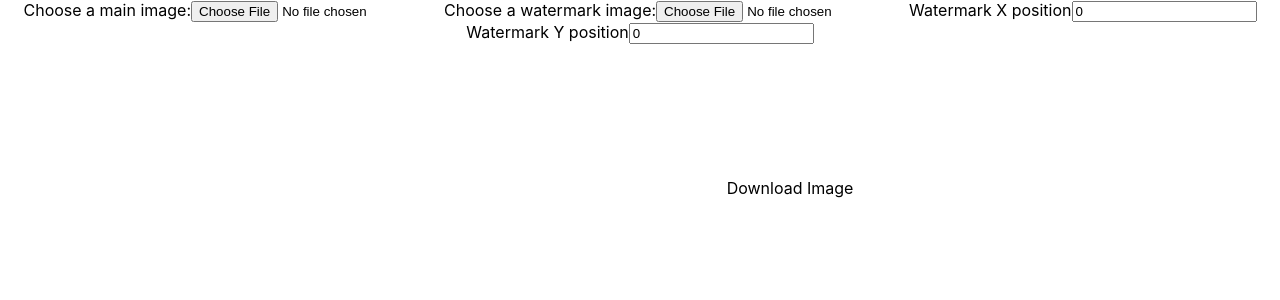
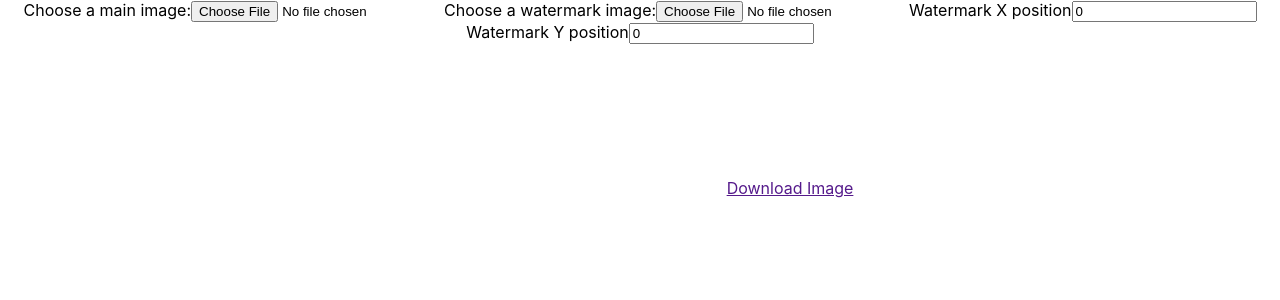
Before and after one commit to MatanAvneri/watermarker, a React (Create React App) app: page / in a window 1280 px wide. Shown: the top 300 px of the page. Built offline with nearby package versions, Linux system fonts and the light colour scheme.

Commit message:
fix image download

```diff
--- a/src/Canvas.tsx
+++ b/src/Canvas.tsx
@@ -1,4 +1,4 @@
-import React, { HTMLAttributes, useRef, useEffect } from 'react'
+import React, { HTMLAttributes, useRef, useEffect, useState } from 'react'
 
 
 interface CanvasProps extends HTMLAttributes<HTMLCanvasElement> {
@@ -10,7 +10,7 @@ interface CanvasProps extends HTMLAttributes<HTMLCanvasElement> {
 
 const Canvas = ({ imageSrc, watermarkSrc, watermarkX = 0, watermarkY = 0, ...props }: CanvasProps) => {
   const canvasRef = useRef<HTMLCanvasElement>(null)
-  const imageLink = canvasRef.current?.toDataURL('image/png')
+  const [canvasImageLink, setCanvasImageLink] = useState('')
   const drawImage = (imageSrc?: string, offsetX: number = 0, offsetY: number = 0, clearCanvas: boolean = false) => {
     const canvas = canvasRef.current
     if (canvas && imageSrc) {
@@ -25,6 +25,7 @@ const Canvas = ({ imageSrc, watermarkSrc, watermarkX = 0, watermarkY = 0, ...pro
             canvas.height = image.height;
           }
           context.drawImage(image, offsetX, offsetY);
+          setCanvasImageLink(String(canvasRef.current?.toDataURL('image/png')))
         }
         if (image.complete) {
           if (clearCanvas) {
@@ -33,6 +34,7 @@ const Canvas = ({ imageSrc, watermarkSrc, watermarkX = 0, watermarkY = 0, ...pro
             canvas.height = image.height;
           }
           context.drawImage(image, offsetX, offsetY);
+          setCanvasImageLink(String(canvasRef.current?.toDataURL('image/png')))
         }
       }
     }
@@ -45,7 +47,7 @@ const Canvas = ({ imageSrc, watermarkSrc, watermarkX = 0, watermarkY = 0, ...pro
   return (
     <div>
       <canvas ref={canvasRef} {...props} />
-      <a download='image.png' href={imageLink}>Download Image</a>
+      <a download='image.png' href={canvasImageLink}>Download Image</a>
     </div>
   )
 }
```
